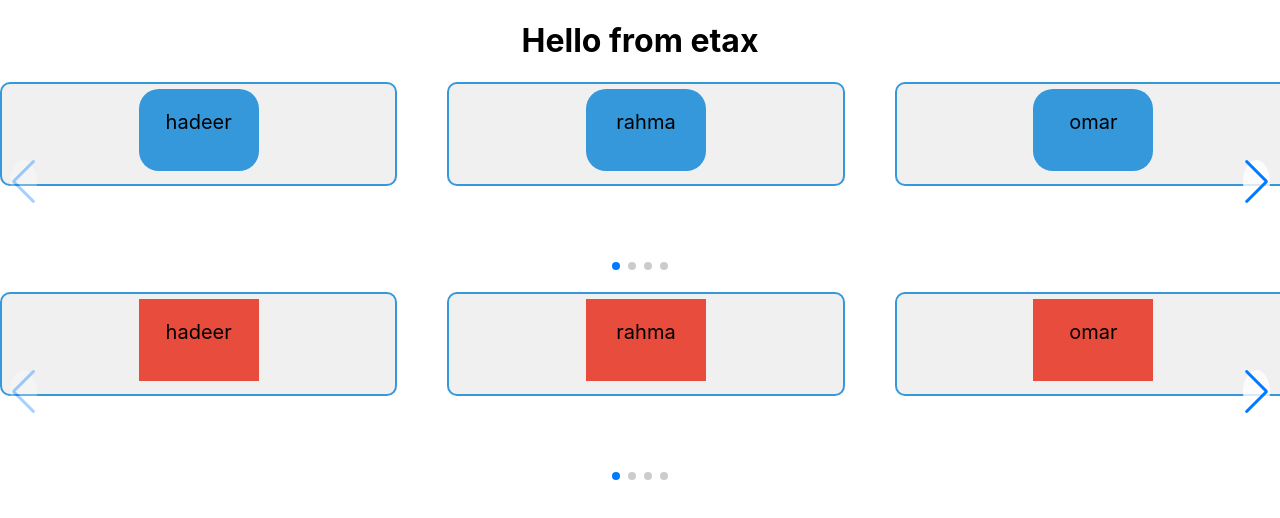
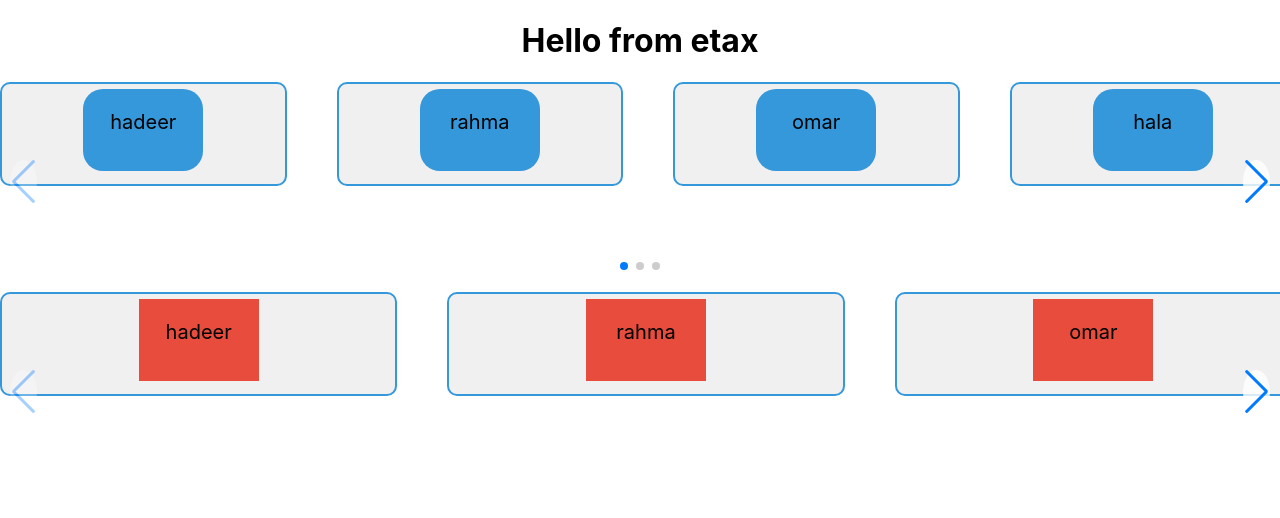
Before and after one commit to hadeer-khaled/Learn-React, a React (Create React App) app: page / in a window 1280 px wide. Shown: the top 518 px of the page. Built offline with nearby package versions, Linux system fonts and the light colour scheme.

Commit message:
pass props to swiper component

```diff
--- a/src/SwiperApp/SwiperApp.js
+++ b/src/SwiperApp/SwiperApp.js
@@ -16,11 +16,11 @@ const SwiperApp =  () =>{
   ];
   return (
     <>
-       <SwiperComponent data={data}>
+       <SwiperComponent data={data} slidesPerView={4} pagination = {true}  >
             <ShapeOne></ShapeOne>
        </SwiperComponent>
 
-       <SwiperComponent  data={data}>
+       <SwiperComponent  data={data}  navigation = {false}>
            <ShapeTwo></ShapeTwo>
        </SwiperComponent>
     </>
--- a/src/SwiperApp/SwiperComponent.js
+++ b/src/SwiperApp/SwiperComponent.js
@@ -9,17 +9,17 @@ import 'swiper/css/navigation';
 import 'swiper/css/pagination';
 import 'swiper/css/scrollbar';
 
-const SwiperComponent = ({children, data}) => {
+const SwiperComponent = ({children, data , slidesPerView , navigation ,pagination }) => {
 const clonedchildren= data.map((element)=>  <SwiperSlide>{React.cloneElement(children , {item : element}) }</SwiperSlide> )
 console.log(clonedchildren)
   return (
     <>
       <Swiper
+        modules={[Navigation, Pagination, Scrollbar, A11y]}
         spaceBetween={50}
-        slidesPerView={3}
-        modules={[Navigation, Pagination, Scrollbar, A11y]}
-        navigation
-        pagination={{ clickable: true }}
+        slidesPerView={slidesPerView ? slidesPerView : 3}
+        pagination={ pagination  ? pagination : false}
+        navigation={navigation ? navigation :true}
       >
         {clonedchildren}
       </Swiper>
```
